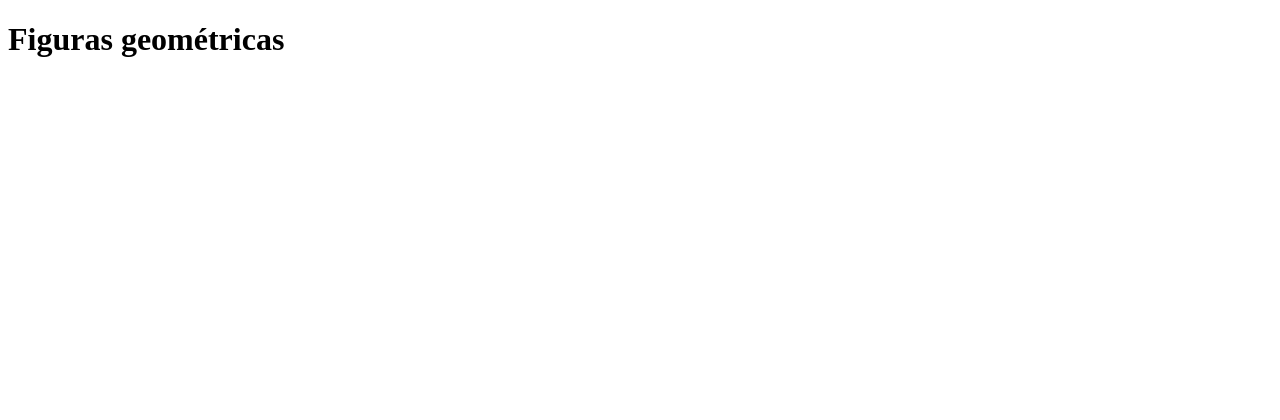
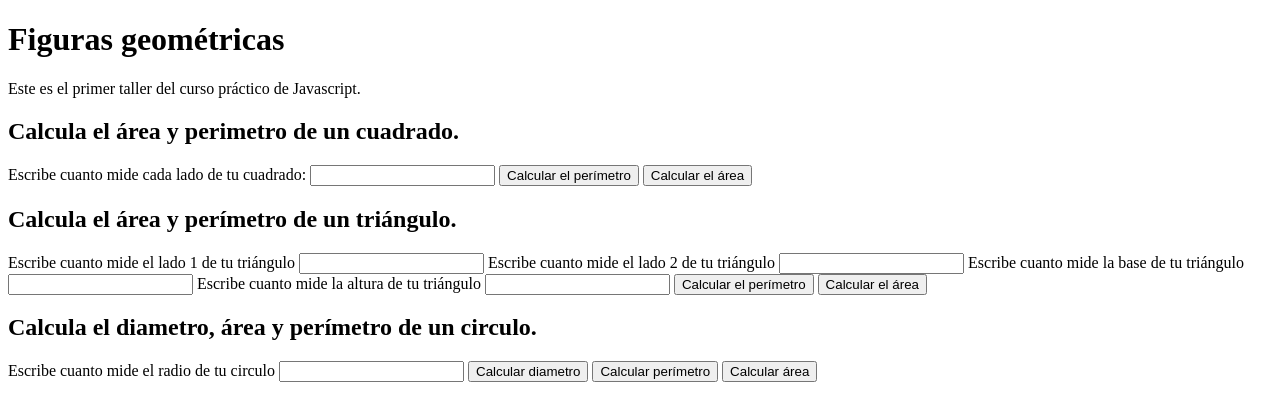
Before and after one commit to isaaknico/practical-js-course, a plain HTML site: page figures.html in a window 1280 px wide. Drawn offline with Linux system fonts and the light colour scheme.

Commit message:
Añadí estructura HTML y funciones JS para interactuar con HTML

```diff
--- a/figures.html
+++ b/figures.html
@@ -7,7 +7,47 @@
     <title>Figuras geométricas</title>
 </head>
 <body>
-    <h1>Figuras geométricas</h1>
+    <header>
+        <h1>Figuras geométricas</h1>
+        <p>Este es el primer taller del curso práctico de Javascript.</p>
+    </header>
+    <section>
+        <h2>Calcula el área y perimetro de un cuadrado.</h2>
+        <form action="">
+            <label for="InputCuadrado">
+                Escribe cuanto mide cada lado de tu cuadrado:
+            </label>
+            <input type="number" id="InputCuadrado">
+            <button type="button" onclick="calcularPerimetroCuadrado()">Calcular el perímetro</button>
+            <button type="button" onclick="calcularAreaCuadrado()">Calcular el área</button>
+        </form>
+    </section>
+    <section>
+        <h2>Calcula el área y perímetro de un triángulo.</h2>
+        <form action="">
+            <label for="InputLado1Triangulo">Escribe cuanto mide el lado 1 de tu triángulo</label>
+            <input type="number" id="InputLado1Triangulo">
+            <label for="InputLado2Triangulo">Escribe cuanto mide el lado 2 de tu triángulo</label>
+            <input type="number" id="InputLado2Triangulo">
+            <label for="InputBaseTriangulo">Escribe cuanto mide la base de tu triángulo</label>
+            <input type="number" id="InputBaseTriangulo">
+            <label for="InputAlturaTriangulo">Escribe cuanto mide la altura de tu triángulo</label>
+            <input type="number" id="InputAlturaTriangulo">
+            <button type="button" onclick="calcularPerimetroTriangulo()">Calcular el perímetro</button>
+            <button type="button" onclick="calcularAreaTriangulo()">Calcular el área</button>
+        </form>
+    </section>
+
+    <section>
+        <h2>Calcula el diametro, área y perímetro de un circulo.</h2>
+        <form action="">
+            <label for="InputRadioCirculo">Escribe cuanto mide el radio de tu circulo</label>
+            <input type="number" id="InputRadioCirculo">
+            <button type="button" onclick="calcularDiametroCirculo()">Calcular diametro</button>
+            <button type="button" onclick="calcularPerimetroCirculo()">Calcular perímetro</button>
+            <button type="button" onclick="calcularAreaCirculo()">Calcular área</button>
+        </form>
+    </section>
 
     <script src="./figures.js"></script>
 </body>
--- a/figures.js
+++ b/figures.js
@@ -45,3 +45,74 @@ function areaCirculo(radio) {
     return parseFloat(area.toFixed(2));
 }
 console.groupEnd();
+
+
+//Aquí interactuamos con el HTML
+
+function hablar(texto){
+    var utterance = new SpeechSynthesisUtterance(texto);
+    window.speechSynthesis.speak(utterance);
+}
+
+function calcularPerimetroCuadrado() {
+    const input = document.getElementById("InputCuadrado");
+    const value = input.value;
+
+    const perimetro = perimetroCuadrado(value);
+    alert(perimetro);
+    hablar("El perímetro del cuadrado es de " + perimetro + "cm");
+}
+
+function calcularAreaCuadrado() {
+    const input = document.getElementById("InputCuadrado");
+    const value = input.value;
+
+    const area = areaCuadrado(value);
+    alert(area);
+}
+
+function calcularPerimetroTriangulo() {
+    const inputLado1 = document.getElementById("InputLado1Triangulo");
+    const lado1 = Number(inputLado1.value);
+    const inputLado2 = document.getElementById("InputLado2Triangulo");
+    const lado2 = Number(inputLado2.value);
+    const inputBase = document.getElementById("InputBaseTriangulo");
+    const base = Number(inputBase.value);
+
+    const perimetro = perimetroTriangulo(lado1, lado2, base);
+    alert(perimetro);
+}
+
+function calcularAreaTriangulo() {
+    const inputBase = document.getElementById("InputBaseTriangulo");
+    const base = Number(inputBase.value);
+    const inputAltura = document.getElementById("InputAlturaTriangulo");
+    const altura = Number(inputAltura.value);
+
+    const area = areaTriangulo(base, altura);
+    alert(area);
+}
+
+function calcularDiametroCirculo() {
+    const inputRadio = document.getElementById("InputRadioCirculo");
+    const radio = inputRadio.value;
+
+    const diametro = diametroCirculo(radio);
+    alert(diametro);
+}
+
+function calcularPerimetroCirculo() {
+    const inputRadio = document.getElementById("InputRadioCirculo");
+    const radio = inputRadio.value;
+
+    const perimetro = perimetroCirculo(radio);
+    alert(perimetro);
+}
+
+function calcularAreaCirculo() {
+    const inputRadio = document.getElementById("InputRadioCirculo");
+    const radio = inputRadio.value;
+
+    const area = areaCirculo(radio);
+    alert(area);
+}
```
